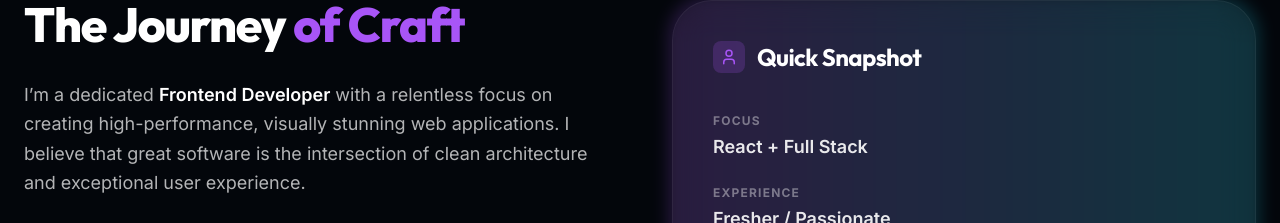
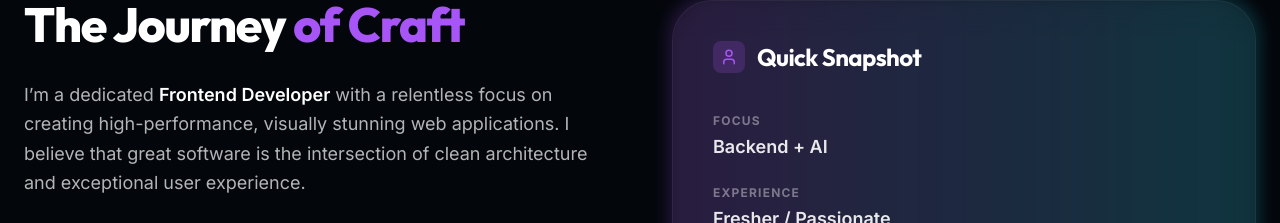
Before and after one commit to manavv09/portfolio, a React (Vite) app: page / in a window 1280 px wide. Shown: the part 940-1163 px from the top of the page. Built offline with nearby package versions, Linux system fonts and the light colour scheme.

Commit message:
feat: add About component with animated stats and personal profile details

```diff
--- a/src/components/About.jsx
+++ b/src/components/About.jsx
@@ -3,8 +3,8 @@ import { User, Code2, Rocket, Heart } from "lucide-react";
 
 export default function About() {
   const stats = [
-    { icon: User, label: "Role", value: "MERN Stack Developer" },
-    { icon: Code2, label: "Focus", value: "React + Full Stack" },
+    { icon: User, label: "Role", value: "Frontend Developer" },
+    { icon: Code2, label: "Focus", value: "Backend + AI" },
     { icon: Rocket, label: "Experience", value: "Fresher / Passionate" },
     { icon: Heart, label: "Passions", value: "Clean Code & UI/UX" },
   ];
@@ -79,7 +79,7 @@ export default function About() {
             </h3>
 
             <div className="grid gap-6">
-              {stats.map((stat, i) => (stat.label !== "Role" || stat.value !== "MERN Stack Developer") && (
+              {stats.map((stat, i) => (stat.label !== "Role" || stat.value !== "Frontend Developer") && (
                 <div key={stat.label} className="group">
                   <p className="text-xs font-bold text-white/40 uppercase tracking-widest mb-1 group-hover:text-accent-secondary transition-colors">{stat.label}</p>
                   <p className="text-lg font-semibold text-white/90">{stat.value}</p>
```
